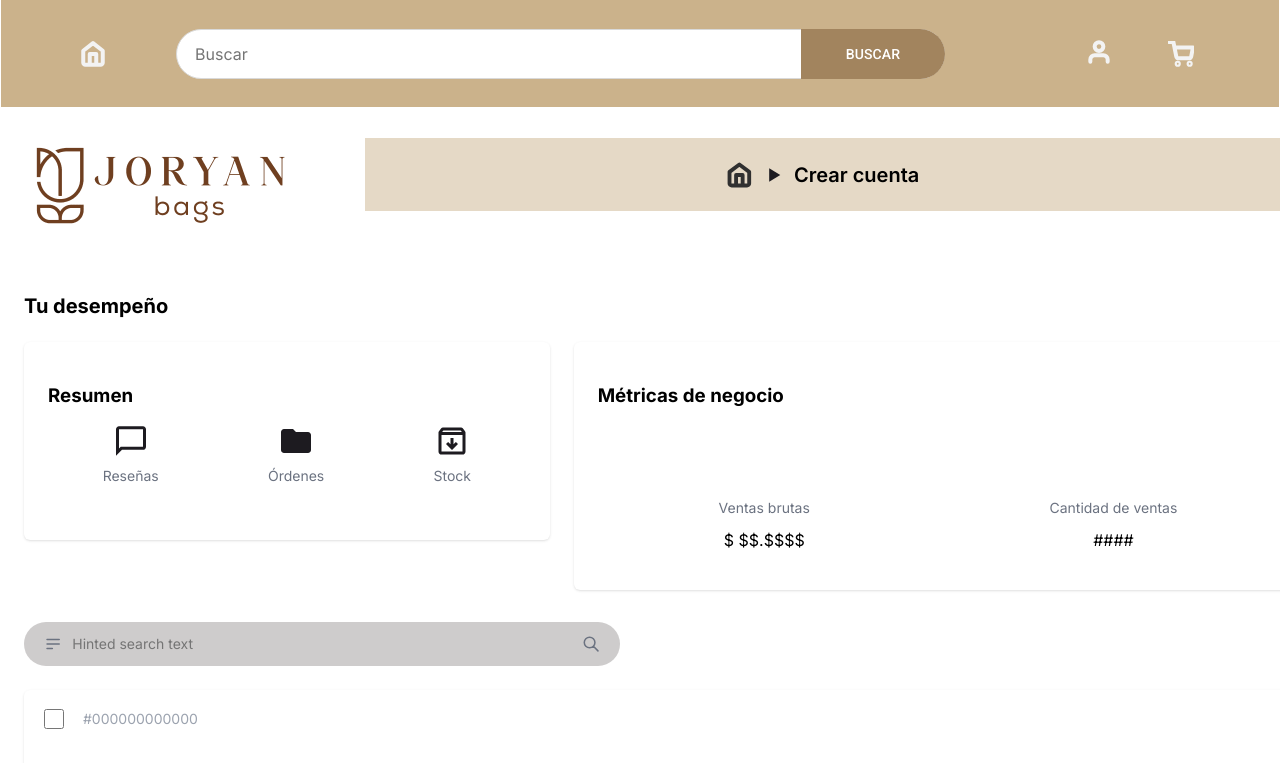
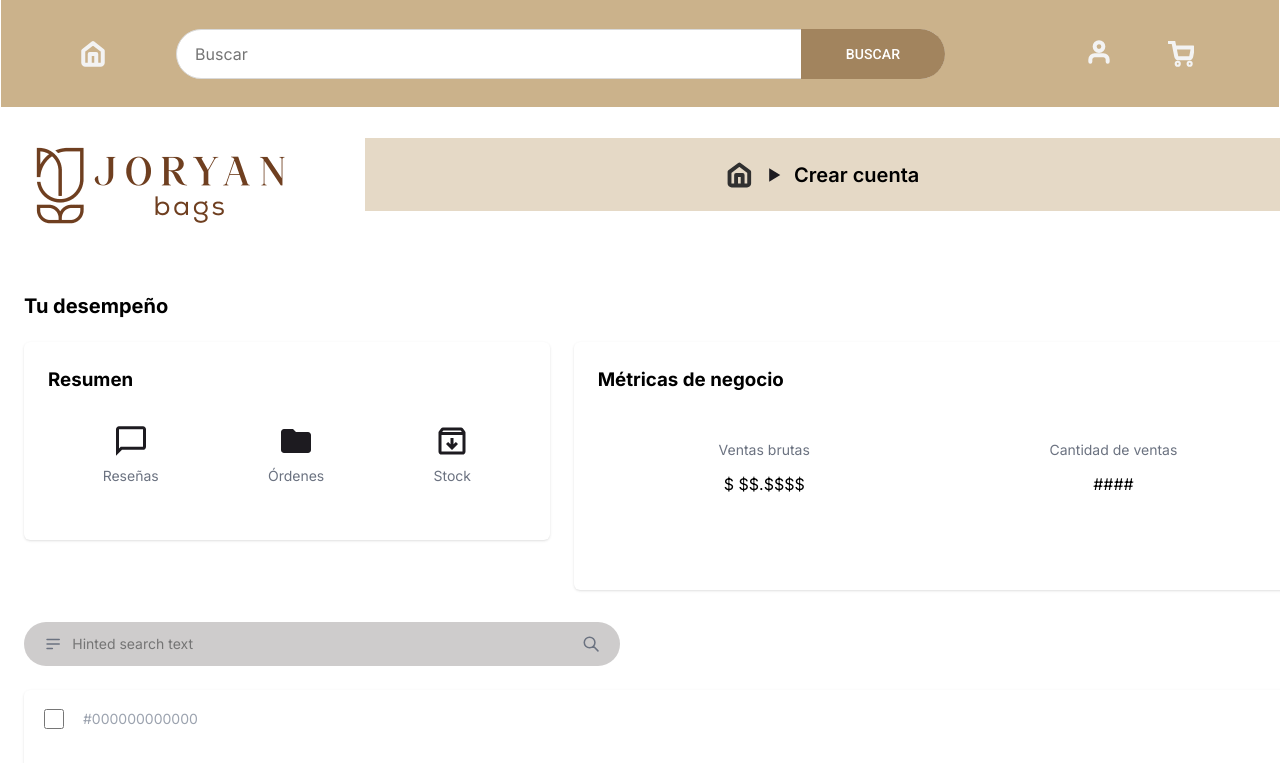
Before and after one commit to CamiloWG/ecommerce-joryanbags, an Angular app in the folder ecommerce-frontend/: page /administrador in a window 1280 px wide. Shown: the top 763 px of the page. Built offline with nearby package versions, Linux system fonts and the light colour scheme.

Commit message:
detalles de fina coqueteria

```diff
--- a/ecommerce-frontend/src/app/pages/admin/admin.component.html
+++ b/ecommerce-frontend/src/app/pages/admin/admin.component.html
@@ -16,7 +16,7 @@
     <div class="flex flex-row gap-6 items-start">
       <!-- Resumen -->
       <div class="bg-white rounded-md shadow border p-6 w-[700px] h-[150px] flex flex-col">
-        <h3 class="font-bold font-subheading text-lg mb-4">Resumen</h3>
+        <h3 class="font-bold font-subheading text-lg mb-4 relative -top-4">Resumen</h3>
         <div class="flex justify-around items-start text-center flex-1">
           <div class="flex flex-col items-center justify-start h-full">
             <img src="assets/icons/chat-bubble.svg" alt="Reseñas" class="w-9 h-9 mb-2 cursor-pointer" />
@@ -35,16 +35,16 @@
 
 
   <!-- Métricas de negocio -->
-  <div class="bg-white rounded-md shadow border p-6 w-[1000px] h-[200px] flex flex-col justify-between">
-    <h3 class="font-bold font-subheading text-lg mb-2">Métricas de negocio</h3>
-    <div class="grid grid-cols-2 gap-4 mt-2">
+  <div class="bg-white rounded-md shadow border p-6 w-[1000px] h-[200px] flex flex-col">
+    <h3 class="font-bold font-subheading text-lg mb-0 relative -top-4">Métricas de negocio</h3>
+    <div class="grid grid-cols-2 gap-4 mt-5">
       <div class="text-center">
         <p class="text-sm text-gray-500 font-subheading">Ventas brutas</p>
-        <p class="text-lg font-bold font-subheading mt-1">$ $$.$$$$</p>
+        <p class="text-lg font-bold font-subheading">$ $$.$$$$</p>
       </div>
       <div class="text-center">
         <p class="text-sm text-gray-500 font-subheading">Cantidad de ventas</p>
-        <p class="text-lg font-bold font-subheading mt-1">####</p>
+        <p class="text-lg font-bold font-subheading ">####</p>
       </div>
     </div>
   </div>
```
